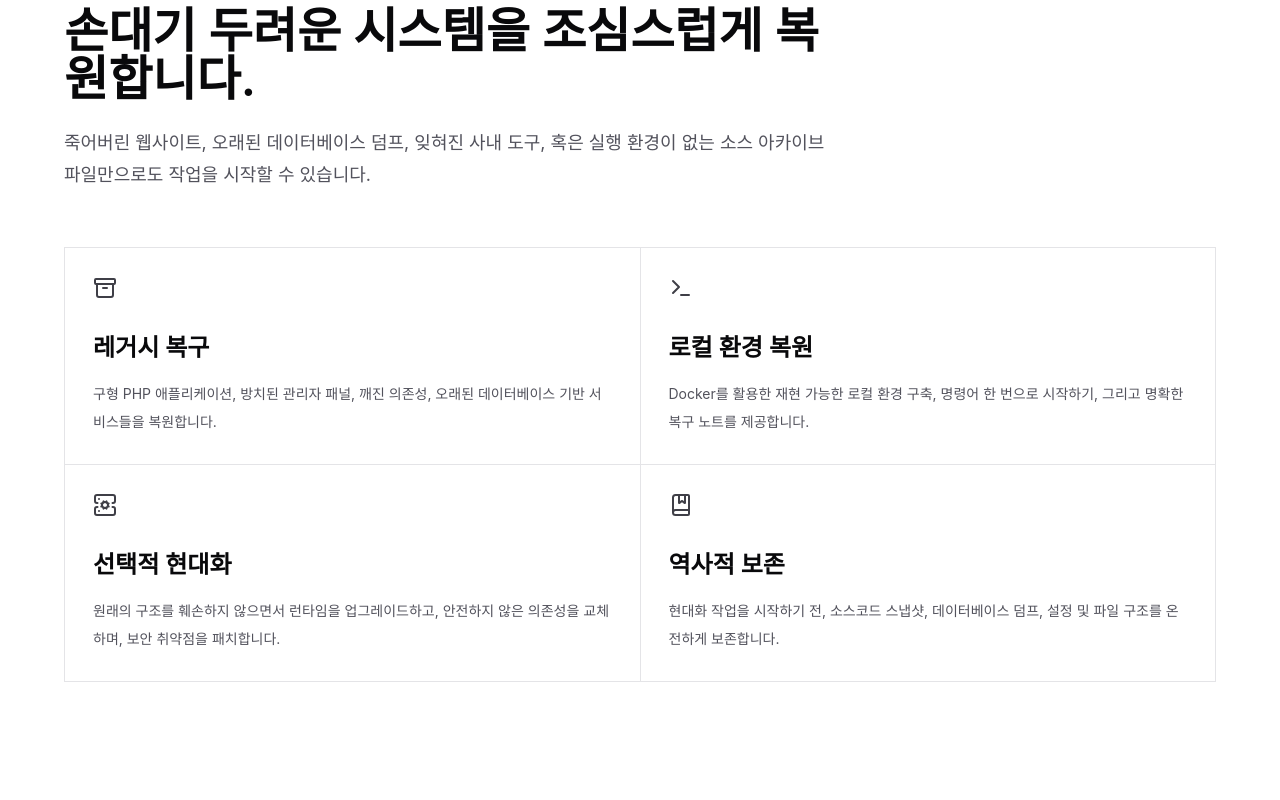
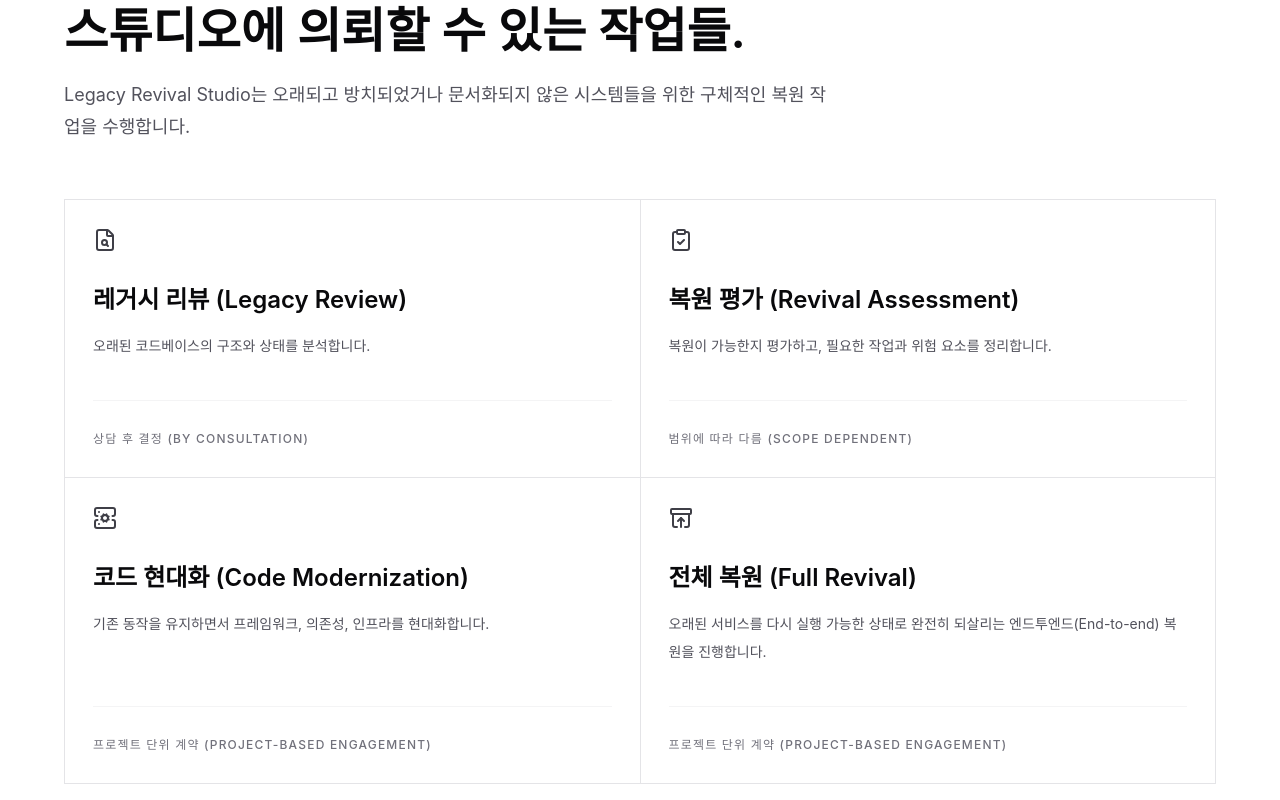
Before and after one commit to cable8mm/etern.co.kr, a React (Vite) app: page / in a window 1280 px wide. Shown: the part 3060-3860 px from the top of the page. Built offline with nearby package versions, Linux system fonts and the light colour scheme.

Commit message:
Emphasize `services` section (#5)
* Emphasize services

* Remove unused icons

```diff
--- a/src/App.jsx
+++ b/src/App.jsx
@@ -1,20 +1,20 @@
 import { useEffect, useMemo, useState } from 'react';
 import { useTranslation } from 'react-i18next';
 import {
-  Archive,
   ArrowRight,
-  BookMarked,
   CheckCircle2,
   Database,
   FileClock,
   GitBranch,
   Mail,
-  Menu,
   ServerCog,
   ShieldCheck,
-  Terminal,
   X,
   Globe,
+  FileSearch,
+  ClipboardCheck,
+  ArchiveRestore,
+  Menu,
 } from 'lucide-react';
 import { projects } from './data/projects';
 
@@ -45,10 +45,10 @@
 const workflow = ['0', '1', '2', '3', '4'];
 
 const services = [
-  { key: 'recovery', icon: Archive },
-  { key: 'resurrection', icon: Terminal },
+  { key: 'review', icon: FileSearch },
+  { key: 'assessment', icon: ClipboardCheck },
   { key: 'modernization', icon: ServerCog },
-  { key: 'preservation', icon: BookMarked },
+  { key: 'full_revival', icon: ArchiveRestore },
 ];
 
 const preservationRules = ['0', '1', '2', '3'];
@@ -426,7 +426,11 @@
 
         <div className="mt-14 grid gap-px overflow-hidden border border-zinc-200 bg-zinc-200 md:grid-cols-2">
           {services.map((service) => (
-            <article key={service.key} className="bg-white p-7">
+            <article
+              key={service.key}
+              className="bg-white p-7 flex flex-col h-full"
+            >
+              <div className="flex-1">
                 <service.icon className="mb-8 text-zinc-700" size={24} />
                 <h3 className="text-2xl font-semibold text-zinc-950">
                   {t(`services.items.${service.key}.title`)}
@@ -434,6 +438,12 @@
                 <p className="mt-4 text-sm leading-7 text-zinc-600">
                   {t(`services.items.${service.key}.body`)}
                 </p>
+              </div>
+              <div className="mt-10 pt-6 border-t border-zinc-100">
+                <span className="text-xs font-medium uppercase tracking-[0.1em] text-zinc-500">
+                  {t(`services.items.${service.key}.pricing`)}
+                </span>
+              </div>
             </article>
           ))}
         </div>
--- a/src/locales/en.json
+++ b/src/locales/en.json
@@ -56,24 +56,28 @@
   },
   "services": {
     "eyebrow": "Services",
-    "title": "Careful recovery for systems people are afraid to touch.",
-    "description": "The work can begin with a dead website, an old database dump, a forgotten internal tool, or a source archive with no working environment.",
+    "title": "What can be requested from the studio.",
+    "description": "Legacy Revival Studio takes on specific restoration tasks for aging, abandoned, or undocumented systems.",
     "items": {
-      "recovery": {
-        "title": "Legacy Recovery",
-        "body": "Restore outdated PHP applications, abandoned admin panels, broken dependencies, and old database-backed services."
+      "review": {
+        "title": "Legacy Review",
+        "body": "Analyze the structure and state of old codebases.",
+        "pricing": "By consultation"
       },
-      "resurrection": {
-        "title": "Local Resurrection",
-        "body": "Create reproducible local environments with Docker, one-command startup, and clear recovery notes."
+      "assessment": {
+        "title": "Revival Assessment",
+        "body": "Assess feasibility of restoration, outline required tasks and identify potential risks.",
+        "pricing": "Scope dependent"
       },
       "modernization": {
-        "title": "Selective Modernization",
-        "body": "Upgrade runtimes, replace unsafe dependencies, and patch security issues without erasing the original structure."
+        "title": "Code Modernization",
+        "body": "Modernize frameworks, dependencies, and infrastructure while preserving original behavior.",
+        "pricing": "Project-based engagement"
       },
-      "preservation": {
-        "title": "Historical Preservation",
-        "body": "Keep source snapshots, database dumps, configuration, and file structure intact before any modernization begins."
+      "full_revival": {
+        "title": "Full Revival",
+        "body": "End-to-end restoration to bring an old service fully back to a runnable state.",
+        "pricing": "Project-based engagement"
       }
     }
   },
--- a/src/locales/ko.json
+++ b/src/locales/ko.json
@@ -55,25 +55,29 @@
     ]
   },
   "services": {
-    "eyebrow": "서비스",
-    "title": "손대기 두려운 시스템을 조심스럽게 복원합니다.",
-    "description": "죽어버린 웹사이트, 오래된 데이터베이스 덤프, 잊혀진 사내 도구, 혹은 실행 환경이 없는 소스 아카이브 파일만으로도 작업을 시작할 수 있습니다.",
+    "eyebrow": "서비스 안내",
+    "title": "스튜디오에 의뢰할 수 있는 작업들.",
+    "description": "Legacy Revival Studio는 오래되고 방치되었거나 문서화되지 않은 시스템들을 위한 구체적인 복원 작업을 수행합니다.",
     "items": {
-      "recovery": {
-        "title": "레거시 복구",
-        "body": "구형 PHP 애플리케이션, 방치된 관리자 패널, 깨진 의존성, 오래된 데이터베이스 기반 서비스들을 복원합니다."
+      "review": {
+        "title": "레거시 리뷰 (Legacy Review)",
+        "body": "오래된 코드베이스의 구조와 상태를 분석합니다.",
+        "pricing": "상담 후 결정 (By consultation)"
       },
-      "resurrection": {
-        "title": "로컬 환경 복원",
-        "body": "Docker를 활용한 재현 가능한 로컬 환경 구축, 명령어 한 번으로 시작하기, 그리고 명확한 복구 노트를 제공합니다."
+      "assessment": {
+        "title": "복원 평가 (Revival Assessment)",
+        "body": "복원이 가능한지 평가하고, 필요한 작업과 위험 요소를 정리합니다.",
+        "pricing": "범위에 따라 다름 (Scope dependent)"
       },
       "modernization": {
-        "title": "선택적 현대화",
-        "body": "원래의 구조를 훼손하지 않으면서 런타임을 업그레이드하고, 안전하지 않은 의존성을 교체하며, 보안 취약점을 패치합니다."
+        "title": "코드 현대화 (Code Modernization)",
+        "body": "기존 동작을 유지하면서 프레임워크, 의존성, 인프라를 현대화합니다.",
+        "pricing": "프로젝트 단위 계약 (Project-based engagement)"
       },
-      "preservation": {
-        "title": "역사적 보존",
-        "body": "현대화 작업을 시작하기 전, 소스코드 스냅샷, 데이터베이스 덤프, 설정 및 파일 구조를 온전하게 보존합니다."
+      "full_revival": {
+        "title": "전체 복원 (Full Revival)",
+        "body": "오래된 서비스를 다시 실행 가능한 상태로 완전히 되살리는 엔드투엔드(End-to-end) 복원을 진행합니다.",
+        "pricing": "프로젝트 단위 계약 (Project-based engagement)"
       }
     }
   },
```
Lines whose indentation alone changed are shown as unchanged.
